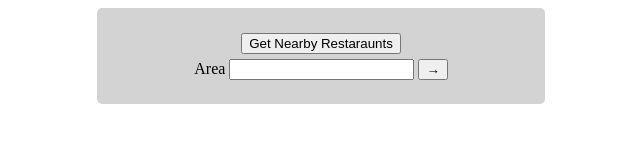
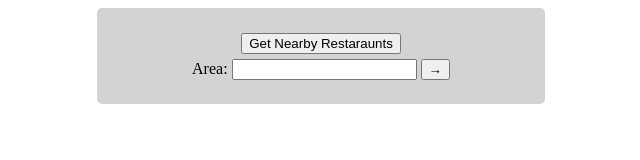
Before and after one commit to Chintufp/Food-Places, a plain HTML site: page index.html in a window 1280 px wide. Shown: the full height of the page, 319-959 px from the left. Drawn offline with Linux system fonts and the light colour scheme.

Commit message:
Restore the :

```diff
--- a/index.html
+++ b/index.html
@@ -53,7 +53,7 @@
       <div id="area-info">
         <button id="get-nearby-restaraunts">Get Nearby Restaraunts</button>
         <div>
-          <label for="area">Area</label>
+          <label for="area">Area:</label>
           <input type="text" name="area" id="area" />
           <button id="submit">→</button>
         </div>
```
